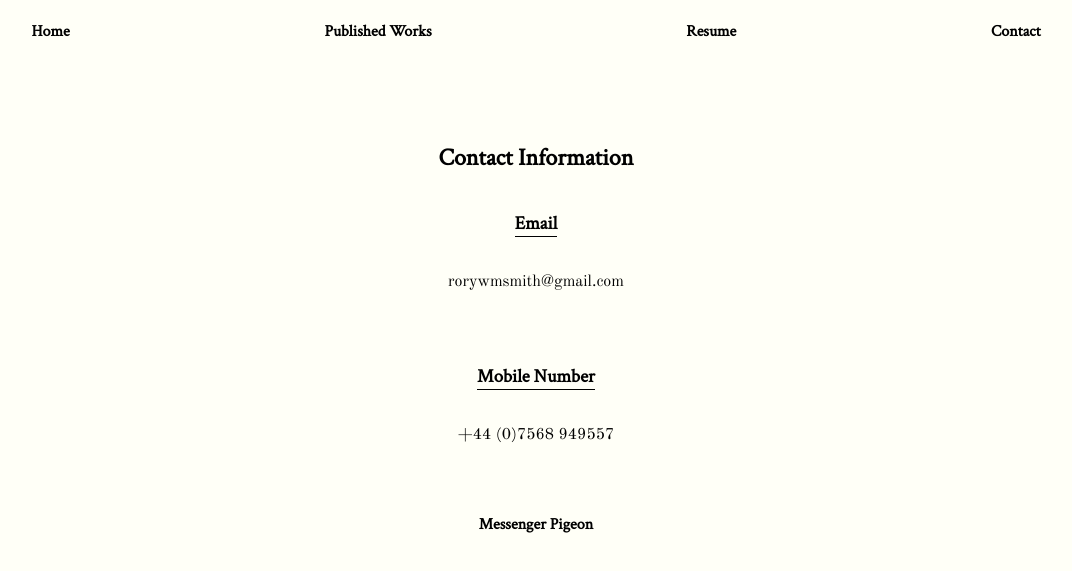
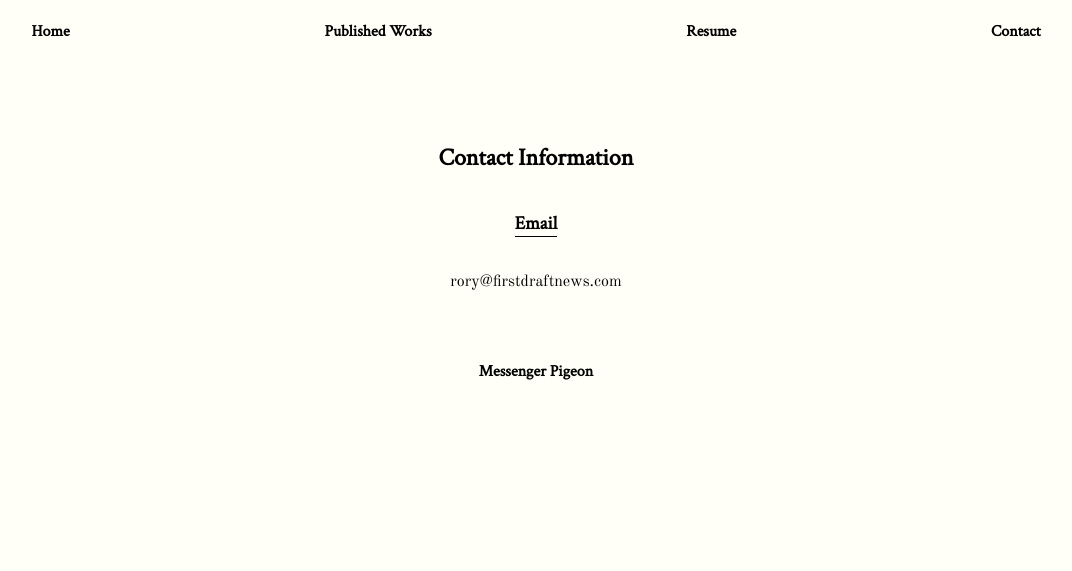
Before and after one commit to rorysmith85/Personal-Website, a plain HTML site: page contact.html in a window 1280 px wide. Shown: the part 101-672 px from the top of the page, without its empty margins (104-1176 px from the left). Drawn offline with nearby package versions, Linux system fonts and the light colour scheme.

Commit message:
Update contact.html

```diff
--- a/contact.html
+++ b/contact.html
@@ -23,9 +23,7 @@
     <div class="container">
       <h2>Contact Information</h2>
       <h3>Email</h3>
-      <p>rorywmsmith@gmail.com</p>
-      <h3>Mobile Number</h3>
-      <p>+44 (0)7568 949557</p>
+      <p>rory@firstdraftnews.com</p>
       <h4><span>Messenger Pigeon</span></h3>
 
     </div>
```
